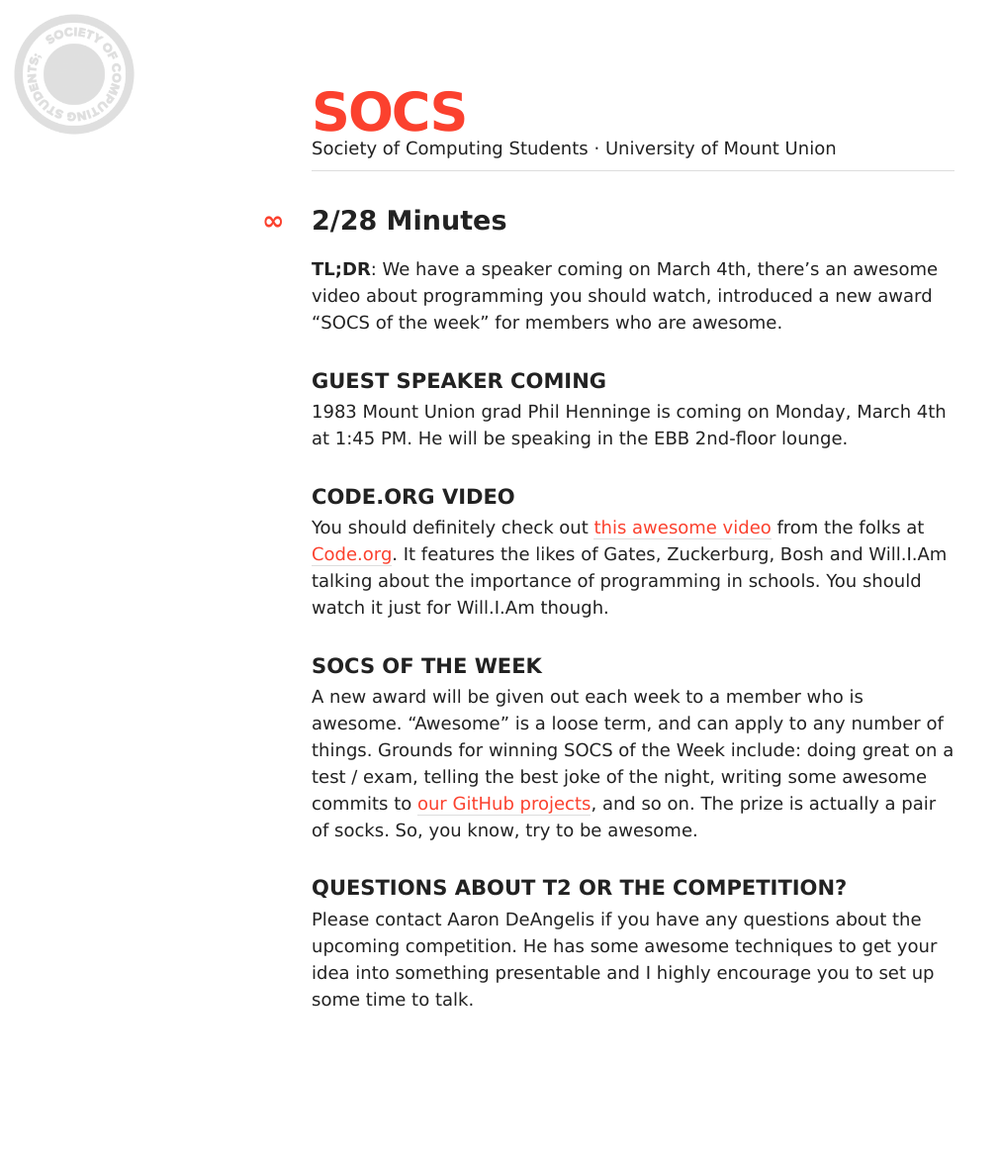
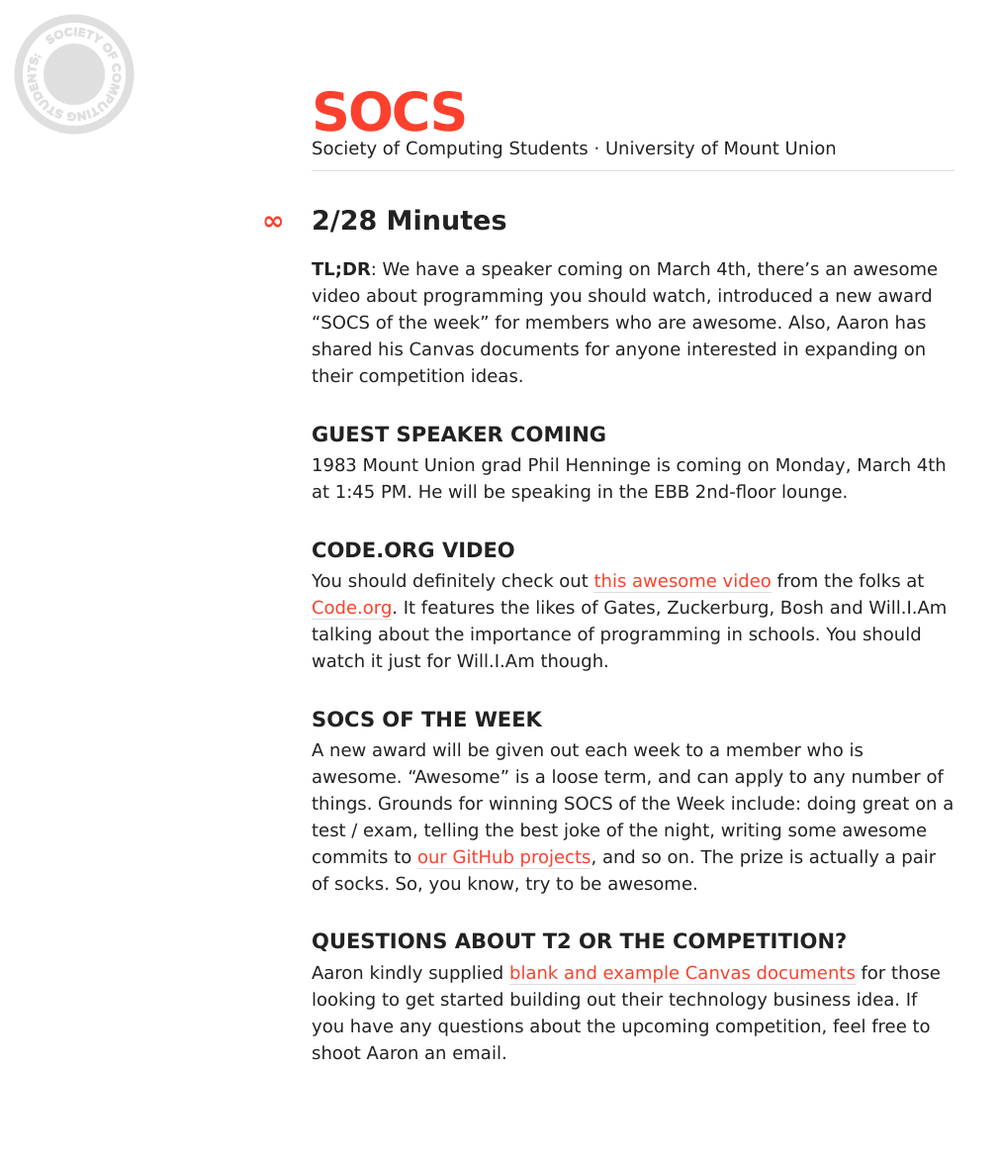
Before and after one commit to mountunionsocs/mountunion.github.com, a Jekyll site: the page built from _posts/2013-02-28-20120228-minutes.md, in a window 1280 px wide. Shown: the whole page at 99% size, without its empty margins (0-1012 px from the left). Built offline with Jekyll 4.4.1, drawn with Linux system fonts in a browser that asks for light colours; Markdown is read by kramdown in place of the engine named in the settings; before the commit the page ends 1123 px from its top, so only the background shows below that.

Commit message:
updated with canvas docs

```diff
--- a/_posts/2013-02-28-20120228-minutes.md
+++ b/_posts/2013-02-28-20120228-minutes.md
@@ -2,7 +2,7 @@
 layout: post
 title: 2/28 Minutes
 ---
-**TL;DR**: We have a speaker coming on March 4th, there's an awesome video about programming you should watch, introduced a new award "SOCS of the week" for members who are awesome.
+**TL;DR**: We have a speaker coming on March 4th, there's an awesome video about programming you should watch, introduced a new award "SOCS of the week" for members who are awesome. Also, Aaron has shared his Canvas documents for anyone interested in expanding on their competition ideas.
 
 ### Guest speaker coming
 
@@ -18,4 +18,4 @@ A new award will be given out each week to a member who is awesome. "Awesome" is
 
 ### Questions about T2 or the competition?
 
-Please contact Aaron DeAngelis if you have any questions about the upcoming competition. He has some awesome techniques to get your idea into something presentable and I highly encourage you to set up some time to talk.
+Aaron kindly supplied [blank and example Canvas documents](http://cl.ly/NHB1) for those looking to get started building out their technology business idea. If you have any questions about the upcoming competition, feel free to shoot Aaron an email.
```
